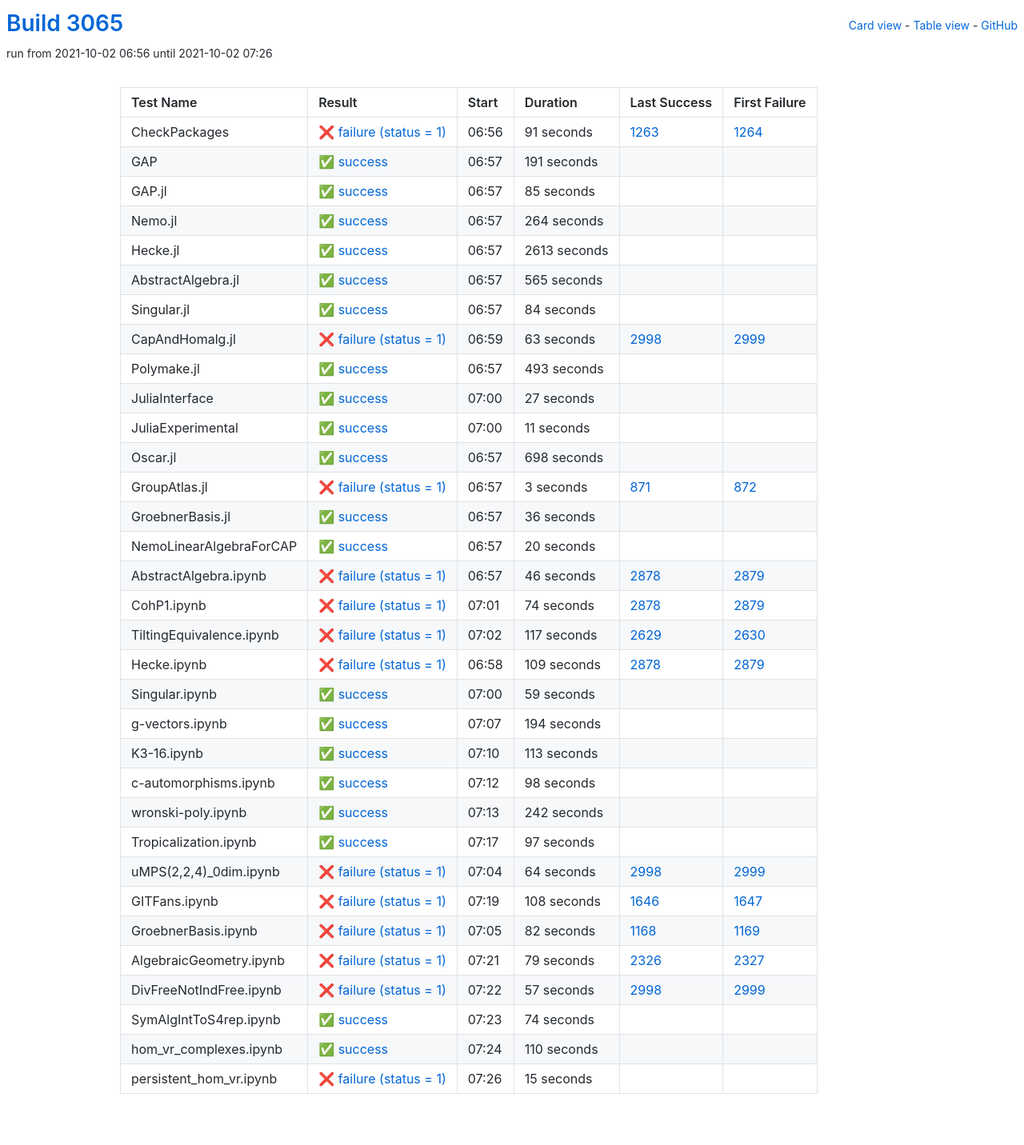
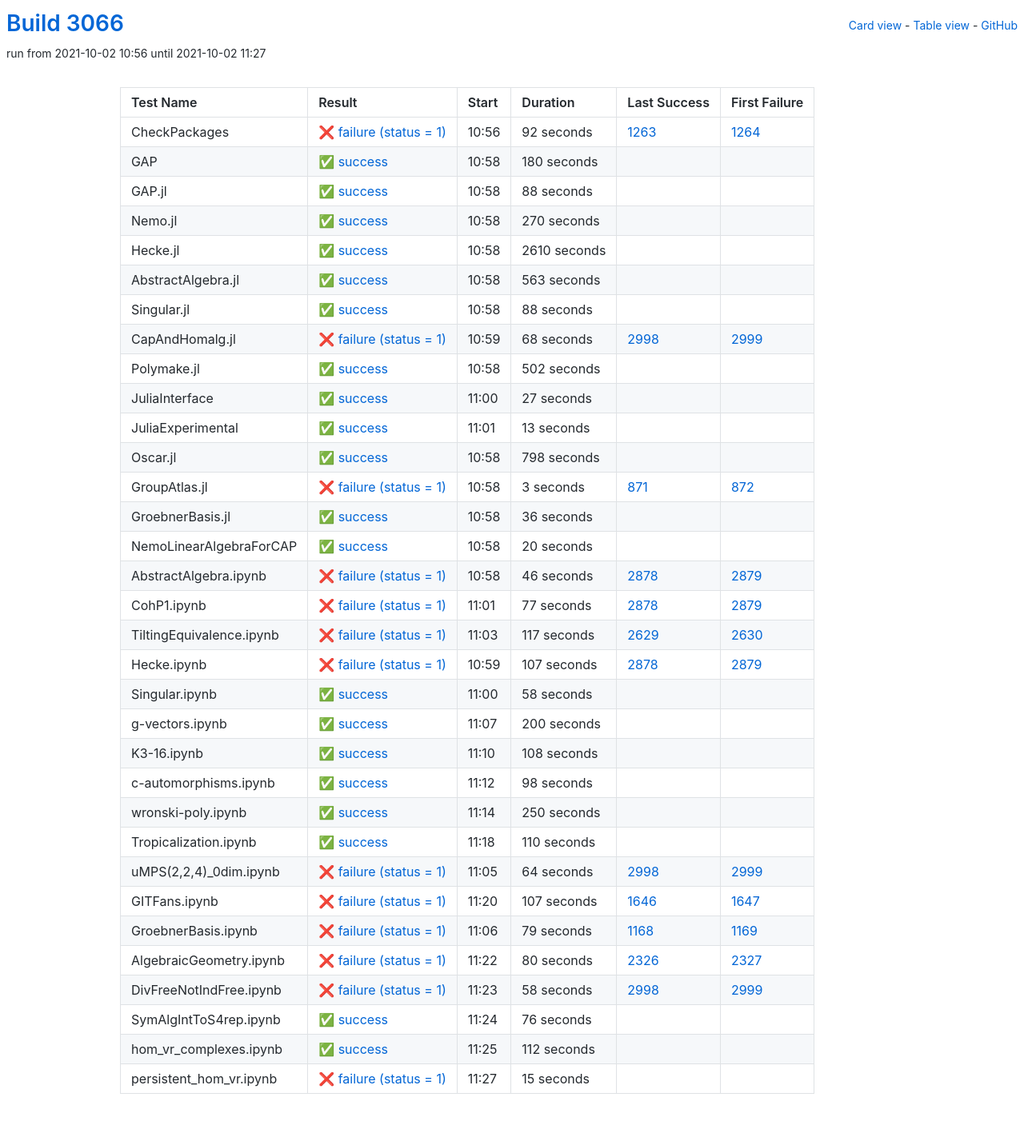
Before and after one commit to oscar-system/oscar-ci-status-stable, a Jekyll site: the page built from table.html, in a window 1280 px wide. Shown: the whole page at 80% size. Built offline with Jekyll 4.4.1, drawn with Linux system fonts in a browser that asks for light colours.

Commit message:
Build #3066

```diff
--- a/_data/ci.yml
+++ b/_data/ci.yml
@@ -1,6 +1,6 @@
 ---
-build: 3065
-build_url: https://oscarci.mathematik.uni-kl.de/job/oscar-stable/3065/
+build: 3066
+build_url: https://oscarci.mathematik.uni-kl.de/job/oscar-stable/3066/
 job: oscar-stable
 organization: oscar-system
 repo: oscar-ci-status-stable
@@ -8,116 +8,116 @@ repourl: https://github.com/oscar-system/oscar-ci-status-stable
 tests:
 - name: CheckPackages
   id: checkpackages
-  log: https://oscarci.mathematik.uni-kl.de/job/oscar-stable/3065/artifact/logs/build-3065/CheckPackages.log
-  start: 2021-10-02 06:56
+  log: https://oscarci.mathematik.uni-kl.de/job/oscar-stable/3066/artifact/logs/build-3066/CheckPackages.log
+  start: 2021-10-02 10:56
   success: false
   exitcode: 1
   status: failure
-  duration: 91
+  duration: 92
   last_success: 1263
   last_success_url: https://oscarci.mathematik.uni-kl.de/job/oscar-stable/1263/
   first_failure: 1264
   first_failure_url: https://oscarci.mathematik.uni-kl.de/job/oscar-stable/1264/
 - name: GAP
   id: gap
-  log: https://oscarci.mathematik.uni-kl.de/job/oscar-stable/3065/artifact/logs/build-3065/GAP.log
-  start: 2021-10-02 06:57
+  log: https://oscarci.mathematik.uni-kl.de/job/oscar-stable/3066/artifact/logs/build-3066/GAP.log
+  start: 2021-10-02 10:58
   success: true
   exitcode: 0
   status: success
-  duration: 191
+  duration: 180
   last_success: false
   last_success_url:
   first_failure: false
   first_failure_url:
 - name: GAP.jl
   id: gap-jl
-  log: https://oscarci.mathematik.uni-kl.de/job/oscar-stable/3065/artifact/logs/build-3065/GAP.jl.log
-  start: 2021-10-02 06:57
+  log: https://oscarci.mathematik.uni-kl.de/job/oscar-stable/3066/artifact/logs/build-3066/GAP.jl.log
+  start: 2021-10-02 10:58
   success: true
   exitcode: 0
   status: success
-  duration: 85
+  duration: 88
   last_success: false
   last_success_url:
   first_failure: false
   first_failure_url:
 - name: Nemo.jl
   id: nemo-jl
-  log: https://oscarci.mathematik.uni-kl.de/job/oscar-stable/3065/artifact/logs/build-3065/Nemo.jl.log
-  start: 2021-10-02 06:57
+  log: https://oscarci.mathematik.uni-kl.de/job/oscar-stable/3066/artifact/logs/build-3066/Nemo.jl.log
+  start: 2021-10-02 10:58
   success: true
   exitcode: 0
   status: success
-  duration: 264
+  duration: 270
   last_success: false
   last_success_url:
   first_failure: false
   first_failure_url:
 - name: Hecke.jl
   id: hecke-jl
-  log: https://oscarci.mathematik.uni-kl.de/job/oscar-stable/3065/artifact/logs/build-3065/Hecke.jl.log
-  start: 2021-10-02 06:57
+  log: https://oscarci.mathematik.uni-kl.de/job/oscar-stable/3066/artifact/logs/build-3066/Hecke.jl.log
+  start: 2021-10-02 10:58
   success: true
   exitcode: 0
   status: success
-  duration: 2613
+  duration: 2610
   last_success: false
   last_success_url:
   first_failure: false
   first_failure_url:
 - name: AbstractAlgebra.jl
   id: abstractalgebra-jl
-  log: https://oscarci.mathematik.uni-kl.de/job/oscar-stable/3065/artifact/logs/build-3065/AbstractAlgebra.jl.log
-  start: 2021-10-02 06:57
+  log: https://oscarci.mathematik.uni-kl.de/job/oscar-stable/3066/artifact/logs/build-3066/AbstractAlgebra.jl.log
+  start: 2021-10-02 10:58
   success: true
   exitcode: 0
   status: success
-  duration: 565
+  duration: 563
   last_success: false
   last_success_url:
   first_failure: false
   first_failure_url:
 - name: Singular.jl
   id: singular-jl
-  log: https://oscarci.mathematik.uni-kl.de/job/oscar-stable/3065/artifact/logs/build-3065/Singular.jl.log
-  start: 2021-10-02 06:57
+  log: https://oscarci.mathematik.uni-kl.de/job/oscar-stable/3066/artifact/logs/build-3066/Singular.jl.log
+  start: 2021-10-02 10:58
   success: true
   exitcode: 0
   status: success
-  duration: 84
+  duration: 88
   last_success: false
   last_success_url:
   first_failure: false
   first_failure_url:
 - name: CapAndHomalg.jl
   id: capandhomalg-jl
-  log: https://oscarci.mathematik.uni-kl.de/job/oscar-stable/3065/artifact/logs/build-3065/CapAndHomalg.jl.log
-  start: 2021-10-02 06:59
+  log: https://oscarci.mathematik.uni-kl.de/job/oscar-stable/3066/artifact/logs/build-3066/CapAndHomalg.jl.log
+  start: 2021-10-02 10:59
   success: false
   exitcode: 1
   status: failure
-  duration: 63
+  duration: 68
   last_success: 2998
   last_success_url: https://oscarci.mathematik.uni-kl.de/job/oscar-stable/2998/
   first_failure: 2999
   first_failure_url: https://oscarci.mathematik.uni-kl.de/job/oscar-stable/2999/
 - name: Polymake.jl
   id: polymake-jl
-  log: https://oscarci.mathematik.uni-kl.de/job/oscar-stable/3065/artifact/logs/build-3065/Polymake.jl.log
-  start: 2021-10-02 06:57
+  log: https://oscarci.mathematik.uni-kl.de/job/oscar-stable/3066/artifact/logs/build-3066/Polymake.jl.log
+  start: 2021-10-02 10:58
   success: true
   exitcode: 0
   status: success
-  duration: 493
+  duration: 502
   last_success: false
   last_success_url:
   first_failure: false
   first_failure_url:
 - name: JuliaInterface
   id: juliainterface
-  log: https://oscarci.mathematik.uni-kl.de/job/oscar-stable/3065/artifact/logs/build-3065/JuliaInterface.log
-  start: 2021-10-02 07:00
+  log: https://oscarci.mathematik.uni-kl.de/job/oscar-stable/3066/artifact/logs/build-3066/JuliaInterface.log
+  start: 2021-10-02 11:00
   success: true
   exitcode: 0
   status: success
@@ -128,32 +128,32 @@ tests:
   first_failure_url:
 - name: JuliaExperimental
   id: juliaexperimental
-  log: https://oscarci.mathematik.uni-kl.de/job/oscar-stable/3065/artifact/logs/build-3065/JuliaExperimental.log
-  start: 2021-10-02 07:00
+  log: https://oscarci.mathematik.uni-kl.de/job/oscar-stable/3066/artifact/logs/build-3066/JuliaExperimental.log
+  start: 2021-10-02 11:01
   success: true
   exitcode: 0
   status: success
-  duration: 11
+  duration: 13
   last_success: false
   last_success_url:
   first_failure: false
   first_failure_url:
 - name: Oscar.jl
   id: oscar-jl
-  log: https://oscarci.mathematik.uni-kl.de/job/oscar-stable/3065/artifact/logs/build-3065/Oscar.jl.log
-  start: 2021-10-02 06:57
+  log: https://oscarci.mathematik.uni-kl.de/job/oscar-stable/3066/artifact/logs/build-3066/Oscar.jl.log
+  start: 2021-10-02 10:58
   success: true
   exitcode: 0
   status: success
-  duration: 698
+  duration: 798
   last_success: false
   last_success_url:
   first_failure: false
   first_failure_url:
 - name: GroupAtlas.jl
   id: groupatlas-jl
-  log: https://oscarci.mathematik.uni-kl.de/job/oscar-stable/3065/artifact/logs/build-3065/GroupAtlas.jl.log
-  start: 2021-10-02 06:57
+  log: https://oscarci.mathematik.uni-kl.de/job/oscar-stable/3066/artifact/logs/build-3066/GroupAtlas.jl.log
+  start: 2021-10-02 10:58
   success: false
   exitcode: 1
   status: failure
@@ -164,8 +164,8 @@ tests:
   first_failure_url: https://oscarci.mathematik.uni-kl.de/job/oscar-stable/872/
 - name: GroebnerBasis.jl
   id: groebnerbasis-jl
-  log: https://oscarci.mathematik.uni-kl.de/job/oscar-stable/3065/artifact/logs/build-3065/GroebnerBasis.jl.log
-  start: 2021-10-02 06:57
+  log: https://oscarci.mathematik.uni-kl.de/job/oscar-stable/3066/artifact/logs/build-3066/GroebnerBasis.jl.log
+  start: 2021-10-02 10:58
   success: true
   exitcode: 0
   status: success
@@ -176,8 +176,8 @@ tests:
   first_failure_url:
 - name: NemoLinearAlgebraForCAP
   id: nemolinearalgebraforcap
-  log: https://oscarci.mathematik.uni-kl.de/job/oscar-stable/3065/artifact/logs/build-3065/NemoLinearAlgebraForCAP.log
-  start: 2021-10-02 06:57
+  log: https://oscarci.mathematik.uni-kl.de/job/oscar-stable/3066/artifact/logs/build-3066/NemoLinearAlgebraForCAP.log
+  start: 2021-10-02 10:58
   success: true
   exitcode: 0
   status: success
@@ -188,8 +188,8 @@ tests:
   first_failure_url:
 - name: AbstractAlgebra.ipynb
   id: abstractalgebra-ipynb
-  log: https://oscarci.mathematik.uni-kl.de/job/oscar-stable/3065/artifact/logs/build-3065/AbstractAlgebra.ipynb.log
-  start: 2021-10-02 06:57
+  log: https://oscarci.mathematik.uni-kl.de/job/oscar-stable/3066/artifact/logs/build-3066/AbstractAlgebra.ipynb.log
+  start: 2021-10-02 10:58
   success: false
   exitcode: 1
   status: failure
@@ -200,20 +200,20 @@ tests:
   first_failure_url: https://oscarci.mathematik.uni-kl.de/job/oscar-stable/2879/
 - name: CohP1.ipynb
   id: cohp1-ipynb
-  log: https://oscarci.mathematik.uni-kl.de/job/oscar-stable/3065/artifact/logs/build-3065/CohP1.ipynb.log
-  start: 2021-10-02 07:01
+  log: https://oscarci.mathematik.uni-kl.de/job/oscar-stable/3066/artifact/logs/build-3066/CohP1.ipynb.log
+  start: 2021-10-02 11:01
   success: false
   exitcode: 1
   status: failure
-  duration: 74
+  duration: 77
   last_success: 2878
   last_success_url: https://oscarci.mathematik.uni-kl.de/job/oscar-stable/2878/
   first_failure: 2879
   first_failure_url: https://oscarci.mathematik.uni-kl.de/job/oscar-stable/2879/
 - name: TiltingEquivalence.ipynb
   id: tiltingequivalence-ipynb
-  log: https://oscarci.mathematik.uni-kl.de/job/oscar-stable/3065/artifact/logs/build-3065/TiltingEquivalence.ipynb.log
-  start: 2021-10-02 07:02
+  log: https://oscarci.mathematik.uni-kl.de/job/oscar-stable/3066/artifact/logs/build-3066/TiltingEquivalence.ipynb.log
+  start: 2021-10-02 11:03
   success: false
   exitcode: 1
   status: failure
@@ -224,56 +224,56 @@ tests:
   first_failure_url: https://oscarci.mathematik.uni-kl.de/job/oscar-stable/2630/
 - name: Hecke.ipynb
   id: hecke-ipynb
-  log: https://oscarci.mathematik.uni-kl.de/job/oscar-stable/3065/artifact/logs/build-3065/Hecke.ipynb.log
-  start: 2021-10-02 06:58
+  log: https://oscarci.mathematik.uni-kl.de/job/oscar-stable/3066/artifact/logs/build-3066/Hecke.ipynb.log
+  start: 2021-10-02 10:59
   success: false
   exitcode: 1
   status: failure
-  duration: 109
+  duration: 107
   last_success: 2878
   last_success_url: https://oscarci.mathematik.uni-kl.de/job/oscar-stable/2878/
   first_failure: 2879
   first_failure_url: https://oscarci.mathematik.uni-kl.de/job/oscar-stable/2879/
 - name: Singular.ipynb
   id: singular-ipynb
-  log: https://oscarci.mathematik.uni-kl.de/job/oscar-stable/3065/artifact/logs/build-3065/Singular.ipynb.log
-  start: 2021-10-02 07:00
+  log: https://oscarci.mathematik.uni-kl.de/job/oscar-stable/3066/artifact/logs/build-3066/Singular.ipynb.log
+  start: 2021-10-02 11:00
   success: true
   exitcode: 0
   status: success
-  duration: 59
+  duration: 58
   last_success: false
   last_success_url:
   first_failure: false
   first_failure_url:
 - name: g-vectors.ipynb
   id: g-vectors-ipynb
-  log: https://oscarci.mathematik.uni-kl.de/job/oscar-stable/3065/artifact/logs/build-3065/g-vectors.ipynb.log
-  start: 2021-10-02 07:07
+  log: https://oscarci.mathematik.uni-kl.de/job/oscar-stable/3066/artifact/logs/build-3066/g-vectors.ipynb.log
+  start: 2021-10-02 11:07
   success: true
   exitcode: 0
   status: success
-  duration: 194
+  duration: 200
   last_success: false
   last_success_url:
   first_failure: false
   first_failure_url:
 - name: K3-16.ipynb
   id: k3-16-ipynb
-  log: https://oscarci.mathematik.uni-kl.de/job/oscar-stable/3065/artifact/logs/build-3065/K3-16.ipynb.log
-  start: 2021-10-02 07:10
+  log: https://oscarci.mathematik.uni-kl.de/job/oscar-stable/3066/artifact/logs/build-3066/K3-16.ipynb.log
+  start: 2021-10-02 11:10
   success: true
   exitcode: 0
   status: success
-  duration: 113
+  duration: 108
   last_success: false
   last_success_url:
   first_failure: false
   first_failure_url:
 - name: c-automorphisms.ipynb
   id: c-automorphisms-ipynb
-  log: https://oscarci.mathematik.uni-kl.de/job/oscar-stable/3065/artifact/logs/build-3065/c-automorphisms.ipynb.log
-  start: 2021-10-02 07:12
+  log: https://oscarci.mathematik.uni-kl.de/job/oscar-stable/3066/artifact/logs/build-3066/c-automorphisms.ipynb.log
+  start: 2021-10-02 11:12
   success: true
   exitcode: 0
   status: success
@@ -284,32 +284,32 @@ tests:
   first_failure_url:
 - name: wronski-poly.ipynb
   id: wronski-poly-ipynb
-  log: https://oscarci.mathematik.uni-kl.de/job/oscar-stable/3065/artifact/logs/build-3065/wronski-poly.ipynb.log
-  start: 2021-10-02 07:13
+  log: https://oscarci.mathematik.uni-kl.de/job/oscar-stable/3066/artifact/logs/build-3066/wronski-poly.ipynb.log
+  start: 2021-10-02 11:14
   success: true
   exitcode: 0
   status: success
-  duration: 242
+  duration: 250
   last_success: false
   last_success_url:
   first_failure: false
   first_failure_url:
 - name: Tropicalization.ipynb
   id: tropicalization-ipynb
-  log: https://oscarci.mathematik.uni-kl.de/job/oscar-stable/3065/artifact/logs/build-3065/Tropicalization.ipynb.log
-  start: 2021-10-02 07:17
+  log: https://oscarci.mathematik.uni-kl.de/job/oscar-stable/3066/artifact/logs/build-3066/Tropicalization.ipynb.log
+  start: 2021-10-02 11:18
   success: true
   exitcode: 0
   status: success
-  duration: 97
+  duration: 110
   last_success: false
   last_success_url:
   first_failure: false
   first_failure_url:
 - name: uMPS(2,2,4)_0dim.ipynb
   id: umps-2-2-4-0dim-ipynb
-  log: https://oscarci.mathematik.uni-kl.de/job/oscar-stable/3065/artifact/logs/build-3065/uMPS-2-2-4-_0dim.ipynb.log
-  start: 2021-10-02 07:04
+  log: https://oscarci.mathematik.uni-kl.de/job/oscar-stable/3066/artifact/logs/build-3066/uMPS-2-2-4-_0dim.ipynb.log
+  start: 2021-10-02 11:05
   success: false
   exitcode: 1
   status: failure
@@ -320,80 +320,80 @@ tests:
   first_failure_url: https://oscarci.mathematik.uni-kl.de/job/oscar-stable/2999/
 - name: GITFans.ipynb
   id: gitfans-ipynb
-  log: https://oscarci.mathematik.uni-kl.de/job/oscar-stable/3065/artifact/logs/build-3065/GITFans.ipynb.log
-  start: 2021-10-02 07:19
+  log: https://oscarci.mathematik.uni-kl.de/job/oscar-stable/3066/artifact/logs/build-3066/GITFans.ipynb.log
+  start: 2021-10-02 11:20
   success: false
   exitcode: 1
   status: failure
-  duration: 108
+  duration: 107
   last_success: 1646
   last_success_url: https://oscarci.mathematik.uni-kl.de/job/oscar-stable/1646/
   first_failure: 1647
   first_failure_url: https://oscarci.mathematik.uni-kl.de/job/oscar-stable/1647/
 - name: GroebnerBasis.ipynb
   id: groebnerbasis-ipynb
-  log: https://oscarci.mathematik.uni-kl.de/job/oscar-stable/3065/artifact/logs/build-3065/GroebnerBasis.ipynb.log
-  start: 2021-10-02 07:05
+  log: https://oscarci.mathematik.uni-kl.de/job/oscar-stable/3066/artifact/logs/build-3066/GroebnerBasis.ipynb.log
+  start: 2021-10-02 11:06
   success: false
   exitcode: 1
   status: failure
-  duration: 82
+  duration: 79
   last_success: 1168
   last_success_url: https://oscarci.mathematik.uni-kl.de/job/oscar-stable/1168/
   first_failure: 1169
   first_failure_url: https://oscarci.mathematik.uni-kl.de/job/oscar-stable/1169/
 - name: AlgebraicGeometry.ipynb
   id: algebraicgeometry-ipynb
-  log: https://oscarci.mathematik.uni-kl.de/job/oscar-stable/3065/artifact/logs/build-3065/AlgebraicGeometry.ipynb.log
-  start: 2021-10-02 07:21
+  log: https://oscarci.mathematik.uni-kl.de/job/oscar-stable/3066/artifact/logs/build-3066/AlgebraicGeometry.ipynb.log
+  start: 2021-10-02 11:22
   success: false
   exitcode: 1
   status: failure
-  duration: 79
+  duration: 80
   last_success: 2326
   last_success_url: https://oscarci.mathematik.uni-kl.de/job/oscar-stable/2326/
   first_failure: 2327
   first_failure_url: https://oscarci.mathematik.uni-kl.de/job/oscar-stable/2327/
 - name: DivFreeNotIndFree.ipynb
   id: divfreenotindfree-ipynb
-  log: https://oscarci.mathematik.uni-kl.de/job/oscar-stable/3065/artifact/logs/build-3065/DivFreeNotIndFree.ipynb.log
-  start: 2021-10-02 07:22
+  log: https://oscarci.mathematik.uni-kl.de/job/oscar-stable/3066/artifact/logs/build-3066/DivFreeNotIndFree.ipynb.log
+  start: 2021-10-02 11:23
   success: false
   exitcode: 1
   status: failure
-  duration: 57
+  duration: 58
   last_success: 2998
   last_success_url: https://oscarci.mathematik.uni-kl.de/job/oscar-stable/2998/
   first_failure: 2999
   first_failure_url: https://oscarci.mathematik.uni-kl.de/job/oscar-stable/2999/
 - name: SymAlgIntToS4rep.ipynb
   id: symalginttos4rep-ipynb
-  log: https://oscarci.mathematik.uni-kl.de/job/oscar-stable/3065/artifact/logs/build-3065/SymAlgIntToS4rep.ipynb.log
-  start: 2021-10-02 07:23
+  log: https://oscarci.mathematik.uni-kl.de/job/oscar-stable/3066/artifact/logs/build-3066/SymAlgIntToS4rep.ipynb.log
+  start: 2021-10-02 11:24
   success: true
   exitcode: 0
   status: success
-  duration: 74
+  duration: 76
   last_success: false
   last_success_url:
   first_failure: false
   first_failure_url:
 - name: hom_vr_complexes.ipynb
   id: hom-vr-complexes-ipynb
-  log: https://oscarci.mathematik.uni-kl.de/job/oscar-stable/3065/artifact/logs/build-3065/hom_vr_complexes.ipynb.log
-  start: 2021-10-02 07:24
+  log: https://oscarci.mathematik.uni-kl.de/job/oscar-stable/3066/artifact/logs/build-3066/hom_vr_complexes.ipynb.log
+  start: 2021-10-02 11:25
   success: true
   exitcode: 0
   status: success
-  duration: 110
+  duration: 112
   last_success: false
   last_success_url:
   first_failure: false
   first_failure_url:
 - name: persistent_hom_vr.ipynb
   id: persistent-hom-vr-ipynb
-  log: https://oscarci.mathematik.uni-kl.de/job/oscar-stable/3065/artifact/logs/build-3065/persistent_hom_vr.ipynb.log
-  start: 2021-10-02 07:26
+  log: https://oscarci.mathematik.uni-kl.de/job/oscar-stable/3066/artifact/logs/build-3066/persistent_hom_vr.ipynb.log
+  start: 2021-10-02 11:27
   success: false
   exitcode: 1
   status: failure
```
Also changed, not shown: README.md.
